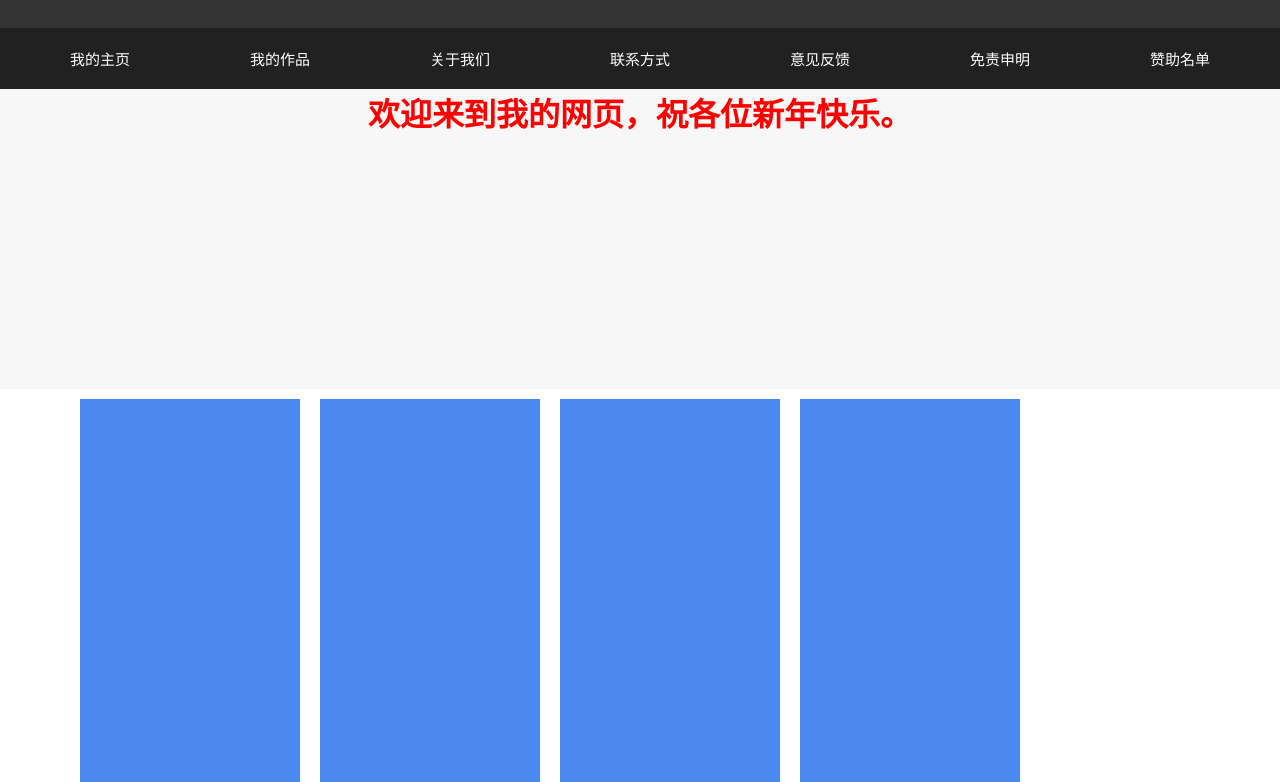
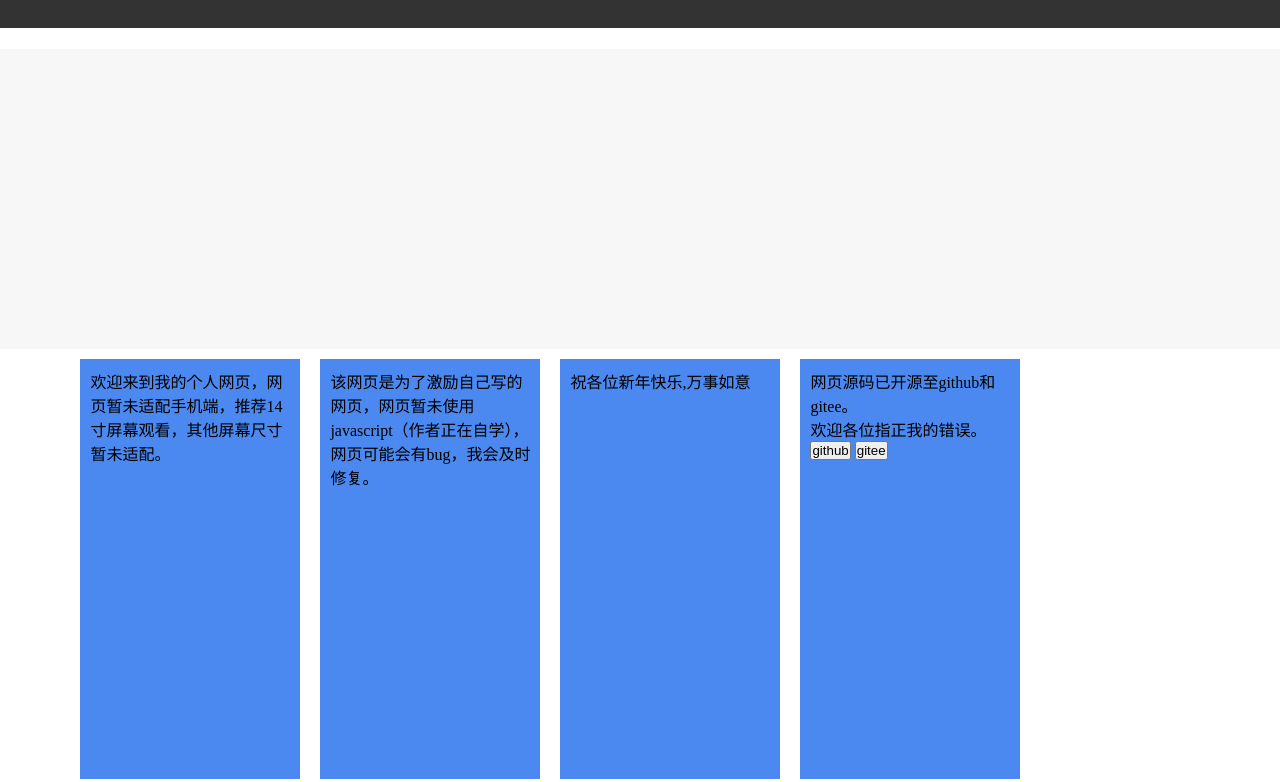
Before and after one commit to 212063551/gerenwangye, a plain HTML site: page 网站源代码/index.html in a window 1280 px wide. Shown: the part 52-834 px from the top of the page. Drawn offline with Linux system fonts and the light colour scheme; files that its build step writes are made by us from their sources.

Commit message:
Update index.html

```diff
--- a/网站源代码/index.html
+++ b/网站源代码/index.html
@@ -13,6 +13,7 @@
 
 <body>
     <!--网页的顶部-->
+    <harder>
         <div id="top">
             <div class="top">
                 <img src="img/top.ico" class="top-img">
@@ -22,50 +23,56 @@
             </div>
         </div>
     <!--网页的导航栏-->
-    <div id="navigation">
+            <div id="navigation-bar">
                 <a href="./index.html" class="itm">我的主页</a>
-        <a href="./404.html" class="itm">我的作品</a>
-        <a href="./关于我们.html" class="itm">关于我们</a>
-        <a href="./联系我们.html" class="itm">联系方式</a>
-        <a href="./404.html" class="itm">意见反馈</a>
-        <a href="./网页/免责声明.html" class="itm">免责申明</a>
-        <a href="./赞助名单.html" class="itm">赞助名单</a>
+                <a href="./网页/404.html" class="itm">我的作品</a>
+                <a href="./网页/404.html" class="itm">关于我们</a>
+                <a href="./网页/404.html" class="itm">联系方式</a>
+                <a href="./网页/404.html" class="itm">意见反馈</a>
+                <a href="./网页/404.html" class="itm">免责申明</a>
+                <a href="./网页/404.html" class="itm">赞助名单</a>
     </div>
+</harder>
     <!--网页的前半部分-->
-    <div id="nav"><h1>欢迎来到我的网页，祝各位新年快乐。</h1></div>
+    <div id="nav"></div>
     <!--网页的正文-->
     <div id="middle">
         <div class="middle-a">
-
+            <p>欢迎来到我的个人网页，网页暂未适配手机端，推荐14寸屏幕观看，其他屏幕尺寸暂未适配。</p>
         </div>
 
         <div class="middle-b">
-
+            <p>该网页是为了激励自己写的网页，网页暂未使用javascript（作者正在自学），网页可能会有bug，我会及时修复。</p>
         </div>
 
         <div class="middle-c">
-
+            <p>祝各位新年快乐,万事如意</p>
         </div>
         <div class="middle-d">
-
+            <p>网页源码已开源至github和gitee。<br>欢迎各位指正我的错误。</p>
+            <a href="https://github.com/212063551/personal-web-sites" target="-blank" class="github"><input type="button" value="github"></a>
+            <a href="https://gitee.com/Naxisir/personal-web-sites" target="-blank" class="gitee"><input type="button" value="gitee"></a>
         </div>
         <div class="middle-e">
-
+            <h3>联系方式</h3>
+            <p><br>网站有部分内容来自互联网，如无意中侵犯了哪个媒体、公司、企业或个人等的知识产权，
+                请发送邮件告之或者在我的微信公众号里告知（请告知具体内容），本网站将在规定时间内给予删除等相关处理。
+            <br><br>邮箱：wankztop@163.com<br>微信公众号：</p>
+        <img src="img/gzh.png" alt="图片加载失败了。" width="50%" class="gzh">
         </div>
     </div>
     <div id="midst"></div>
 
     <!--网页的底部说明-->
-    <div id="base">
+    <footer>
         <p>
-            <img src="img/gzh.png" title="微信公众号" alt="图片加载失败！" class="base-c">
             <img src="img/备案图标.png" class="base-b">
             <a href="" class="bottom">公安备案预留位xxx号</a>
             <a href="https://beian.miit.gov.cn/?spm=a2c4g.11186623.J_9220772140.117.421b567azTFqLR#/Integrated/index"
                 class="bottom">陕ICP备2021001355号</a>
         </p>
         <p class="base-a">Copyriht © wankz.top 2021. All rights reserved</p>
-    </div>
+    </footer>
 </body>
 
 </html>
```
Lines whose indentation alone changed are shown as unchanged.
